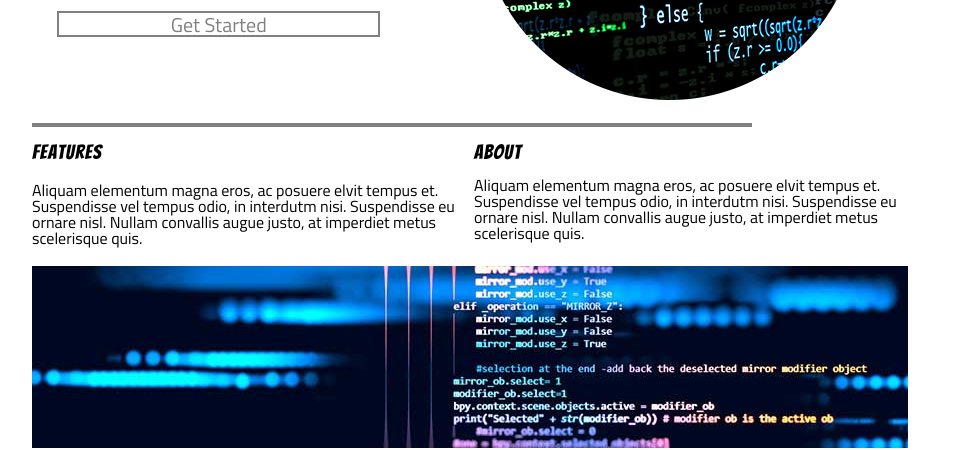
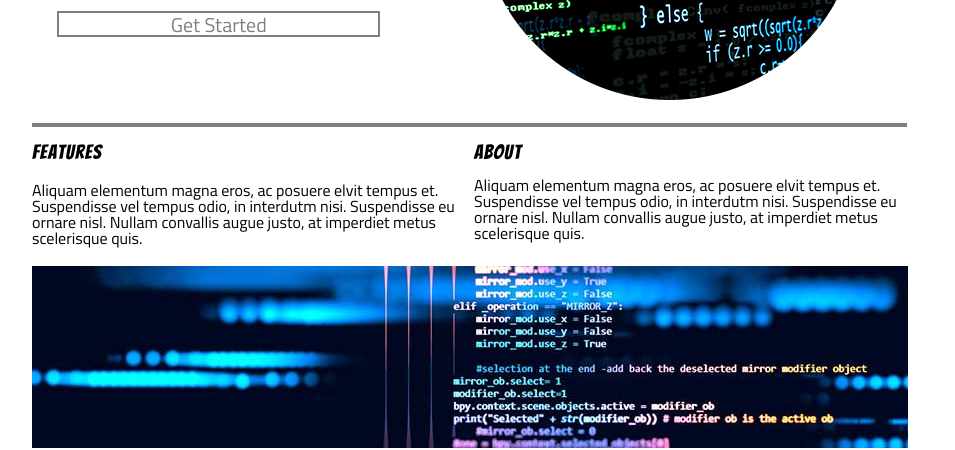
Before and after one commit to johngwells/Lambda-Challenge, a website: page UI-III-Flexbox-master/great-idea/index.html in a window 1280 px wide. Shown: the part 380-830 px from the top of the page, without its empty margins (128-1083 px from the left). Drawn offline with Linux system fonts and the light colour scheme.

Commit message:
fixed hr to match layout length

```diff
--- a/UI-III-Flexbox-master/great-idea/css/index.css
+++ b/UI-III-Flexbox-master/great-idea/css/index.css
@@ -81,9 +81,9 @@
 }
 
 hr {
-	width: 75%;
 	margin-left: -0px;
 	border: 2px solid gray;
+	max-width: 875px;
 }
 
 body {
```
